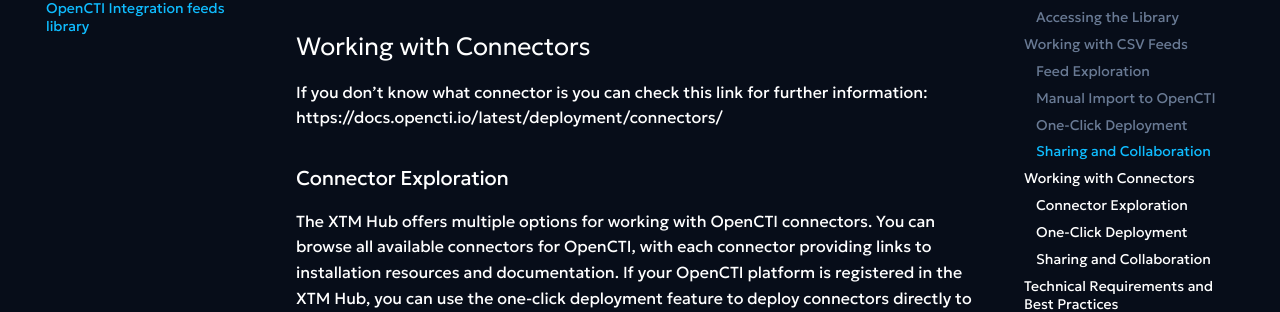
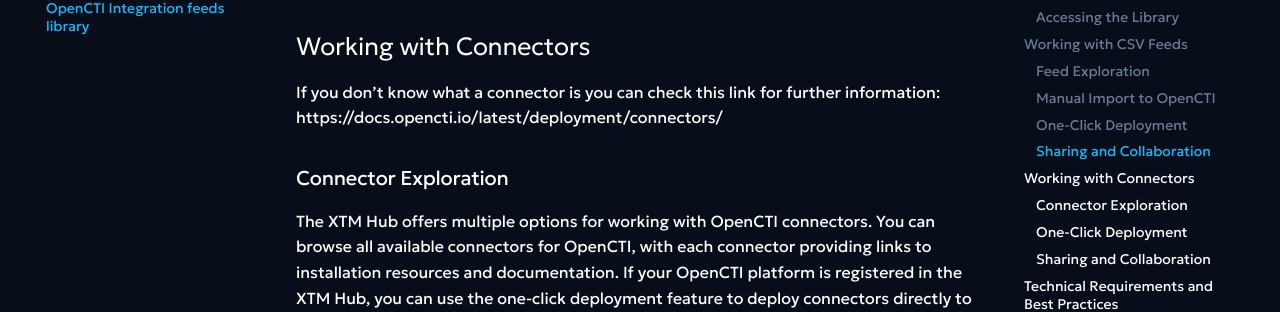
Before and after one commit to FiligranHQ/xtm-hub-docs, an MkDocs documentation site: the page built from docs/libraries/integration-feeds.md, in a window 1280 px wide and 900 px high, scrolled down 2753 px. Shown: the part 178-490 px from the top of the window. Built offline with MkDocs 1.6.1 and Material for MkDocs 9.7.7, drawn with Linux system fonts in a browser that asks for light colours; comment, search, counter and statistics services are not loaded; the version menu is left out.

```diff
--- a/docs/libraries/integration-feeds.md
+++ b/docs/libraries/integration-feeds.md
@@ -72,7 +72,7 @@ accessibility of threat intelligence data across different organizational bounda
 ![Top right buttons](../assets/images/one-click-deploy.png)
 
 ## Working with Connectors
-If you don’t know what connector is you can check this link for further information:
+If you don’t know what a connector is you can check this link for further information:
 https://docs.opencti.io/latest/deployment/connectors/
 
 ### Connector Exploration
```
